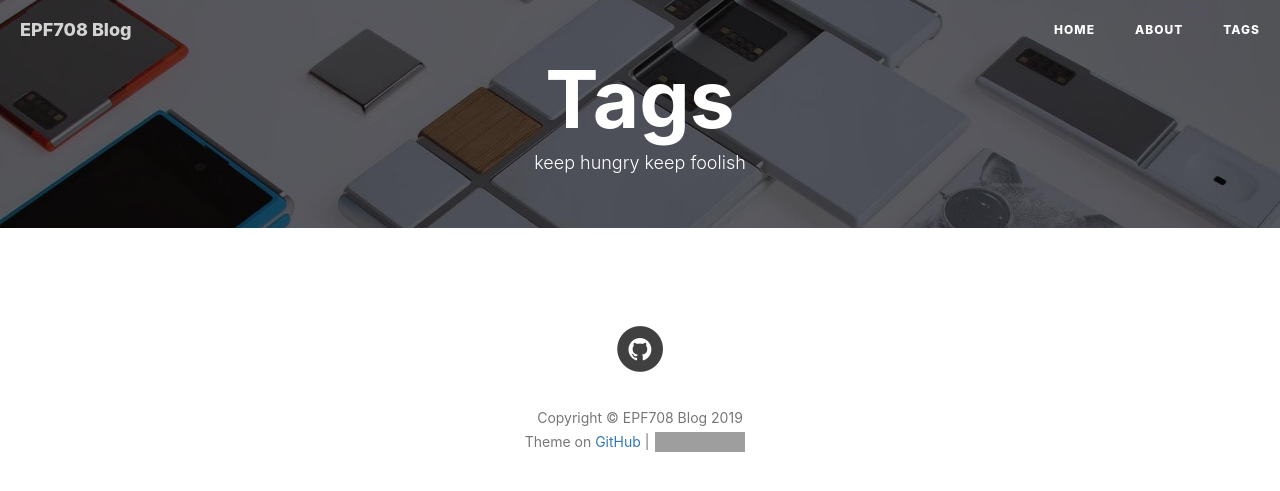
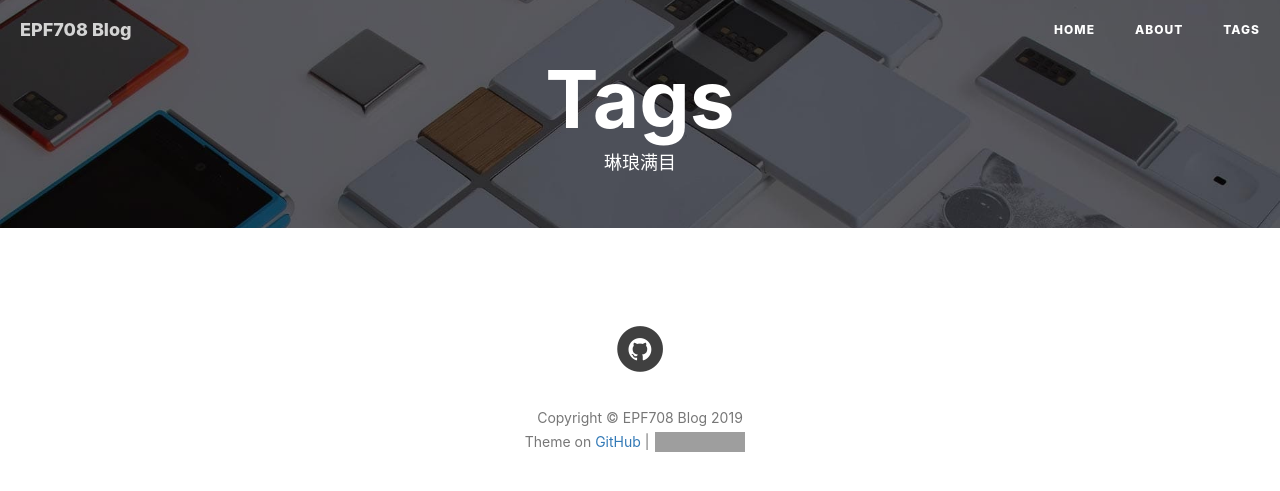
Before and after one commit to EPF708/EPF708.github.io, a Jekyll site: the page built from tags.html, in a window 1280 px wide. Shown: the top 491 px of the page. Built offline with Jekyll 4.4.1, drawn with Linux system fonts in a browser that asks for light colours; nearby versions of some CDN libraries; comment, search, counter and statistics services are not loaded; grey boxes are pictures that could not be loaded.

Commit message:
Update tags.html

```diff
--- a/tags.html
+++ b/tags.html
@@ -1,7 +1,7 @@
 ---
 title: Tags
 layout: default
-description: keep hungry keep foolish
+description: 琳琅满目
 header-img: "img/tag-bg.jpg"
 ---
 
```
